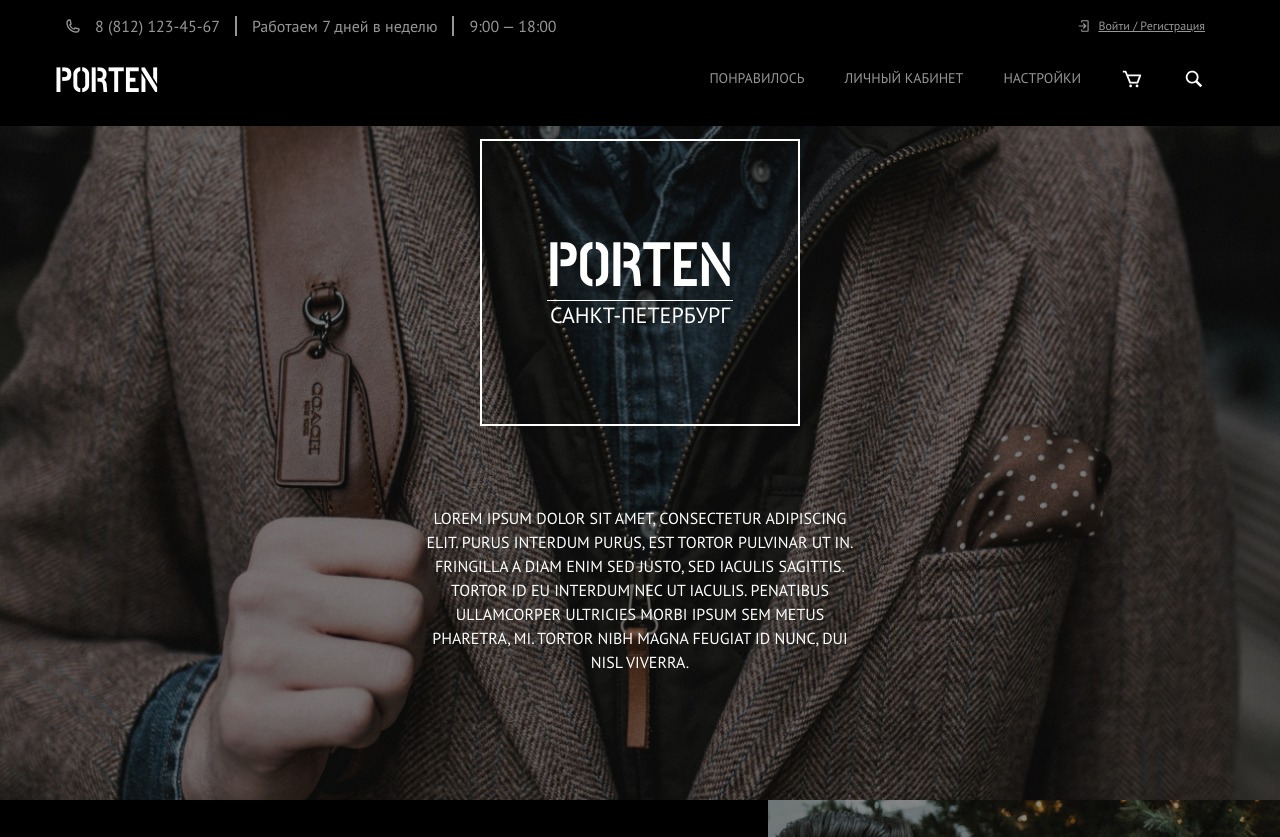
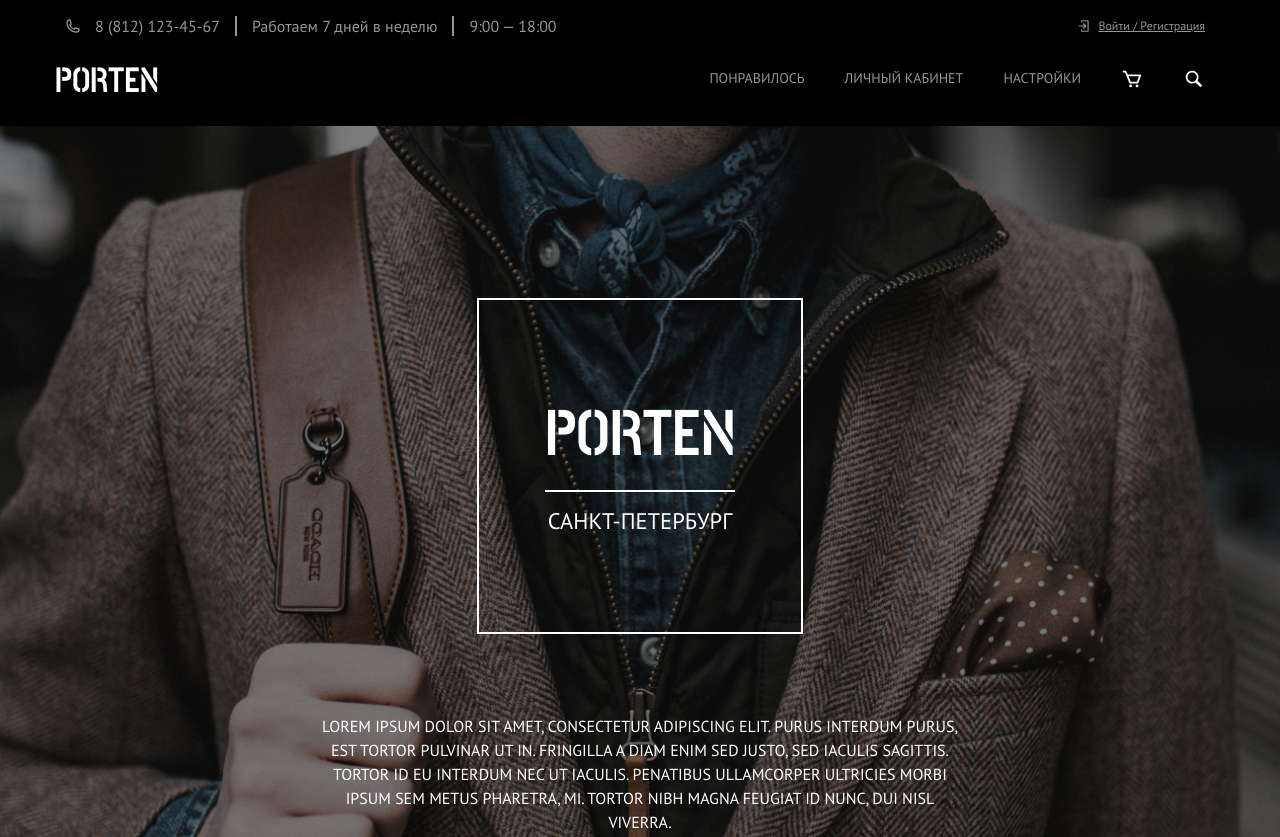
Before and after one commit to nazarPryt/Porten, a plain HTML site: page index.html in a window 1280 px wide. Shown: the top 837 px of the page. Drawn offline with Linux system fonts and the light colour scheme.

Commit message:
fixed problem wih lines and have made main title

```diff
--- a/style.css
+++ b/style.css
@@ -44,11 +44,9 @@ body {
 
 /***    Header  ***/
 .header {
-    position: fixed;
     width: 100%;
     padding-top: 14px;
     background-color: black;
-    z-index: 100;
 }
 .header__inner {
     display: flex;
@@ -139,27 +137,39 @@ body {
     object-fit: cover;
 }
 .main__inner {
-    flex: 0 0 35%;
-    padding-top: 12px;
+    flex: 0 0 50%;
     text-transform: uppercase;
     text-align: center;
 }
 .main__title-wrap {
-    max-width: 320px;
-    margin: 0 auto 80px;
+    max-width: calc(250px + (320 - 250) * ((100vw - 320px) / (1200 - 320)));
+    margin: 80px auto;
     border: solid 2px white;
-    padding: 95px 65px;
+    padding: calc(70px + (95 - 70) * ((100vw - 320px) / (1200 - 320))) calc(50px + (65 - 50) * ((100vw - 320px) / (1200 - 320)));
+
 }
 .main__title {
+    position: relative;
     font-family: 'PostNoBillsJaffna';
-    font-size: 64px;
+    font-size: calc(42px + (64 - 42) * ((100vw - 320px) / (1200 - 320)));
     font-weight: bold;
-    line-height: 1;
-    border-bottom: 1px solid white;
+    line-height: 1.2;
+    margin-bottom: 30px;
+}
+.main__title::after {
+    position: absolute;
+    content: "";
+    width: 100%;
+    height: 2px;
+    background-color: white;
+    bottom: -15px;
+    left: 0;
+    right: 0;
+    margin: 0 auto;
 }
 .main__sub-title {
     font-weight: 400;
-    font-size: 22px;
+    font-size: calc(16px + (22 - 16) * ((100vw - 320px) / (1200 - 320)));
     line-height: 28px;
 }
 .main__about {
@@ -178,14 +188,17 @@ body {
 }
 .section-title::after {
     content: "";
+    display: block;
     position: absolute;
-    width: 30%;
+    width: 120px;
     height: 1px;
+    background-color: white;
     bottom: -15px;
-    /* left: 0;
-    right: 0; */
-    background-color: white;
+    left: 0;
+    right: 0;
+    margin: 0 auto;
 }
+
 .section_btn {
     color: white;
     padding: 10px 20px;
@@ -250,7 +263,7 @@ colection__inner__about__wrapper-card {
     z-index: -1;
 }
 
-/***        New     ***/
+/***    New     ***/
 .new, .brends {
     text-align: center;
     margin: 100px 0;
@@ -340,3 +353,12 @@ colection__inner__about__wrapper-card {
     color: white;
     text-decoration: none;
 }
+
+@media (max-width: 1100px){
+    .main__inner {
+        flex: 0 0 80%;
+    }
+}
+@media (max-width: 615px) {
+    /* зробити бургер на хедер*/
+}
```
